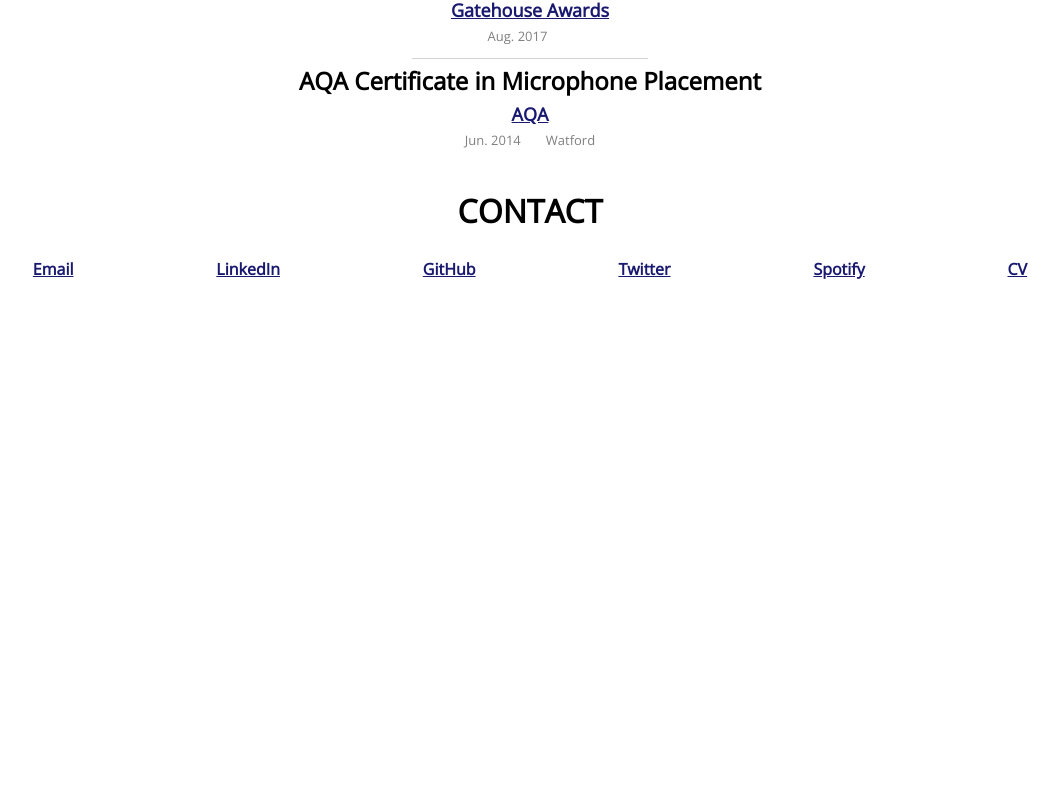
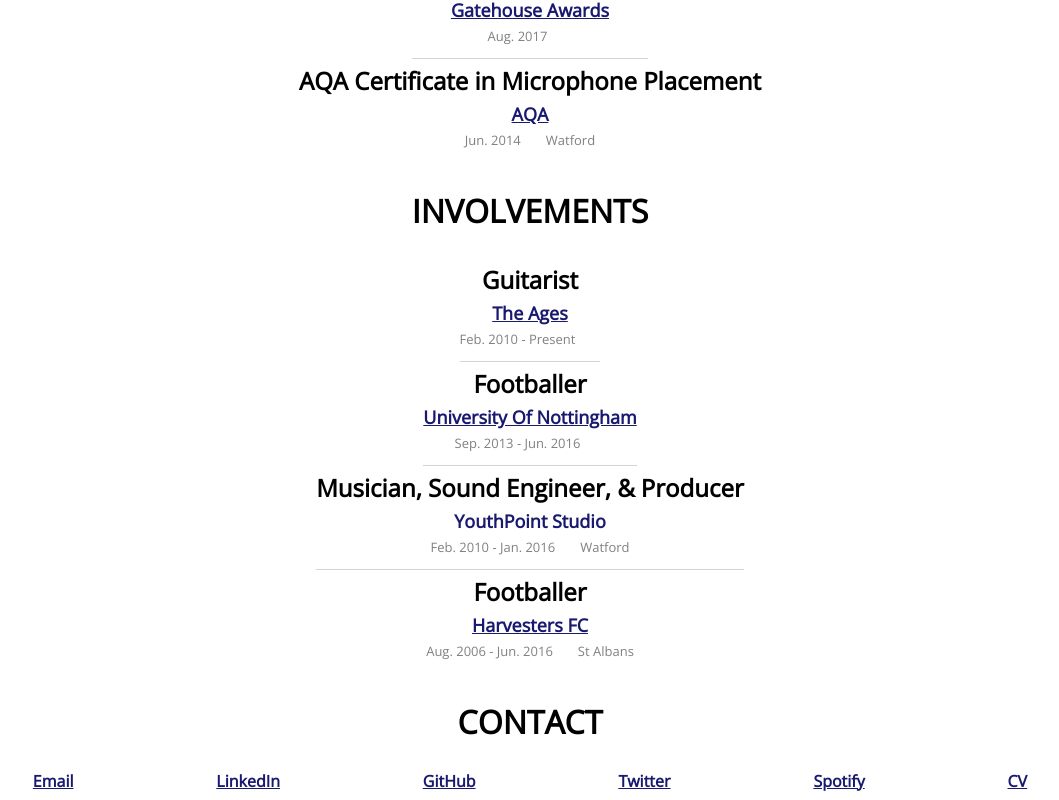
Before and after one commit to nickjhill14/portfolio-website, a React (Create React App) app: page / in a window 1280 px wide. Shown: the part 2578-3378 px from the top of the page, without its empty margins (110-1169 px from the left). Before the commit the page ends 2866 px from the top, so only its background shows below. Built offline with nearby package versions, Linux system fonts and the light colour scheme.

Commit message:
Create InvolvementsPage

```diff
--- a/src/app/App.tsx
+++ b/src/app/App.tsx
@@ -5,6 +5,7 @@
 import EducationPage from '../pages/educationPage/EducationPage';
 import ProjectsPage from '../pages/projectsPage/ProjectsPage';
 import ExperiencePage from '../pages/experiencePage/ExperiencePage';
+import InvolvementsPage from '../pages/involvementsPage/InvolvementsPage';
 
 export default function App() {
     return (
@@ -14,6 +15,7 @@
             <EducationPage />
             <ProjectsPage />
             <AchievementsPage />
+            <InvolvementsPage />
             <ContactPage />
         </>
     );
--- /dev/null
+++ b/src/pages/involvementsPage/InvolvementsPage.tsx
@@ -0,0 +1,51 @@
+import { ExternalLink } from '../../components/externalLink/ExternalLink';
+import CVSection from '../../components/cvSection/CVSection';
+import { CVPage } from '../../components/cvPage/CVPage';
+
+export default function InvolvementsPage() {
+    return (
+        <CVPage label="Involvements Page" heading="Involvements">
+            <CVSection
+                label="Guitarist Involvement"
+                heading="Guitarist"
+                subHeading={
+                    <ExternalLink
+                        href="https://open.spotify.com/album/42Tfcc1zRcl4bisuqmrzTW?si=U1jiwwyjTWCF7fRFwfhICA"
+                        name="The Ages"
+                    />
+                }
+                time="Feb. 2010 - Present"
+            />
+            <CVSection
+                label="Footballer at University Of Nottingham Involvement"
+                heading="Footballer"
+                subHeading={
+                    <ExternalLink
+                        href="https://www.nottingham.ac.uk"
+                        name="University Of Nottingham"
+                    />
+                }
+                time="Sep. 2013 - Jun. 2016"
+            />
+            <CVSection
+                label="Musician, Sound Engineer, & Producer Involvement"
+                heading="Musician, Sound Engineer, & Producer"
+                time="Feb. 2010 - Jan. 2016"
+                location="Watford"
+                subHeading="YouthPoint Studio"
+            />
+            <CVSection
+                label="Footballer At Harvesters FC Involvement"
+                heading="Footballer"
+                time="Aug. 2006 - Jun. 2016"
+                location="St Albans"
+                subHeading={
+                    <ExternalLink
+                        href="https://www.harvestersfc.co.uk"
+                        name="Harvesters FC"
+                    />
+                }
+            />
+        </CVPage>
+    );
+}
```
Also changed, not shown: 2 other files (tests, documents, lock files or other folders).
